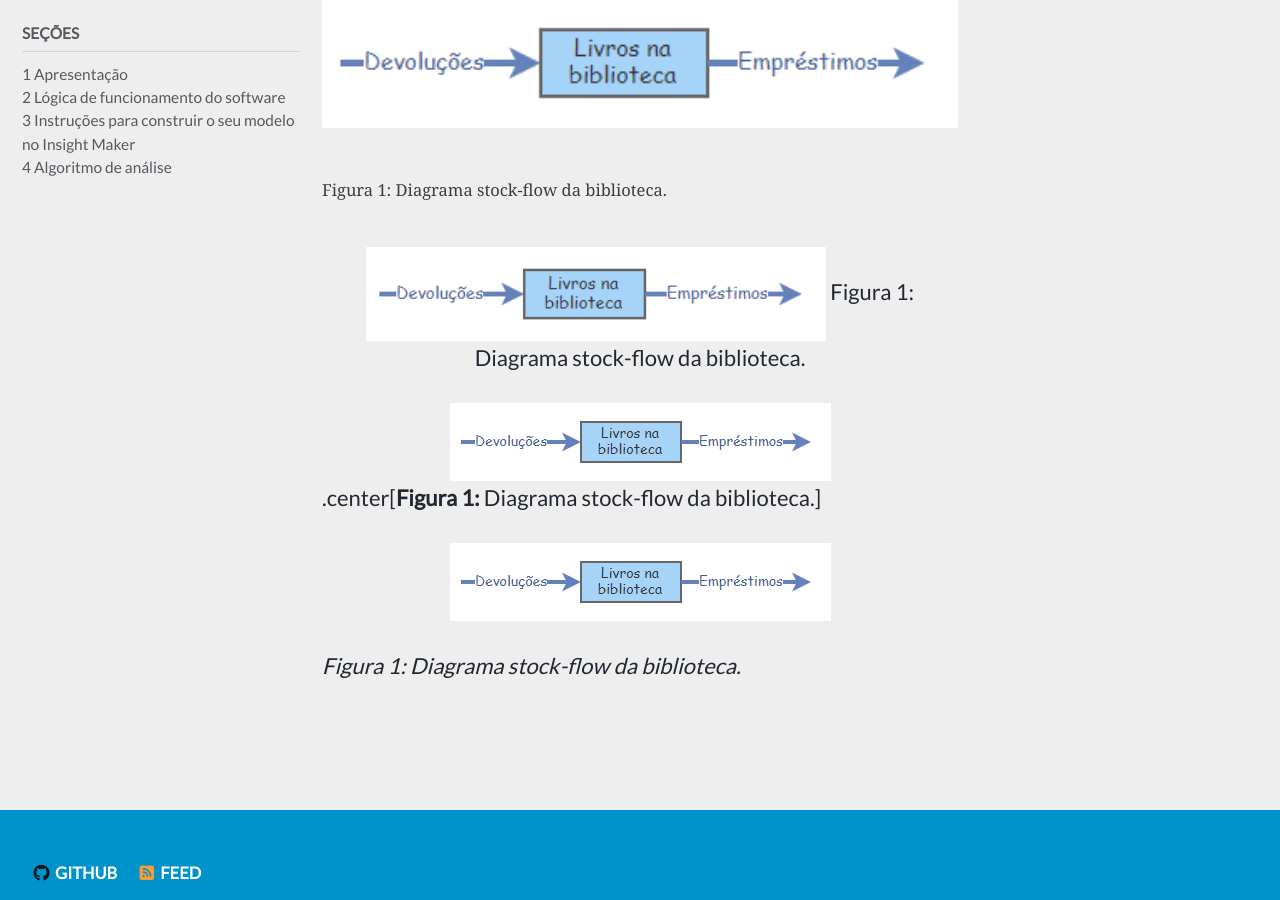
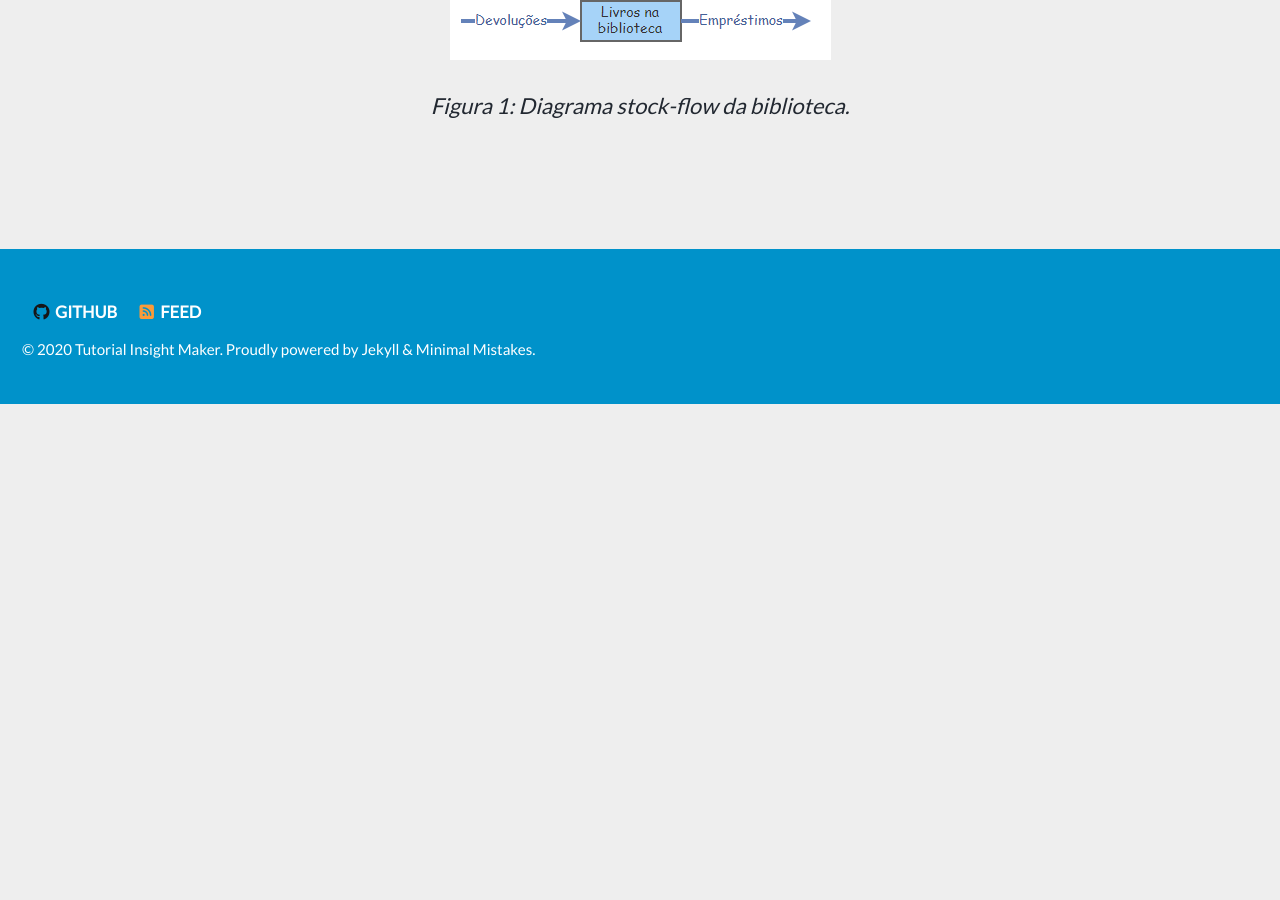
Before and after one commit to milenalauschner/MM, a Jekyll site: the page built from _pages/apresentação.md, in a window 1280 px wide and 900 px high, scrolled down 2238 px. Built offline with Jekyll 4.4.1, drawn with Linux system fonts in a browser that asks for light colours; cached includes are drawn as plain includes; nearby versions of some CDN libraries; formulas are drawn with MathJax 3; comment, search, counter and statistics services are not loaded; after the commit the page ends 2643 px from its top, so only the background shows below that.

Commit message:
Update apresentação.md

```diff
--- a/_pages/apresentação.md
+++ b/_pages/apresentação.md
@@ -32,26 +32,9 @@ Para isso vamos construir um modelo sobre o estoque de livros na biblioteca leva
 Considere que há certa quantidade de livros disponíveis em uma biblioteca, ou seja, tem um estoque de livros. Digamos que em certo momento haja $$n$$ livros na biblioteca. Essa quantidade de livros pode diminuir porque alguns livros são emprestados aos alunos, assim como pode aumentar porque alguns livros que estavam emprestados são devolvidos. Um diagrama que representa o número de livros na biblioteca está representado na Figura 1. Nessa figura, o retângulo representa o estoque de livros. As setas representam livros que entram ou saem da biblioteca.  A seta da esquerda, apontando para dentro do retângulo, indica que há um fluxo de livros entrando no estoque da biblioteca (devoluções de livros pelos alunos). A da direita, apontando para fora do retângulo, indica que há um fluxo de livros saindo do estoque da biblioteca (empréstimos de livros para alunos).
 {: .text-justify}
 
-<figure>
-    <p align="center"><a href="{{ site.url }}{{ site.baseurl}}/assets/images/biblioteca1.png"><img src="{{ site.url }}{{ site.baseurl }}/assets/images/biblioteca1.png" alt="Diagrama stock-flow" width="30%"></a></p>
-    <p align="center"><figcaption>Figura 1: Diagrama stock-flow da biblioteca.</figcaption></p>
-</figure>
-{: .align-center}
-
-<p align="center">
-  <img width="460" height="300" src="{{ site.url }}{{ site.baseurl }}/assets/images/biblioteca1.png">
-  <imgcaption>Figura 1: Diagrama stock-flow da biblioteca.</imgcaption>
-</p>
-
-
-![Figura 1: Diagrama stock-flow da biblioteca.]({{ site.url }}{{ site.baseurl
-}}/assets/images/biblioteca1.png){: .align-center}
- .center[**Figura 1:** Diagrama stock-flow da biblioteca.]
-
-
 ![Figura 1: Diagrama stock-flow da biblioteca.]({{ site.url }}{{ site.baseurl
 }}/assets/images/biblioteca1.png){: .align-center}
 
 {: .image-caption}
 *Figura 1: Diagrama stock-flow da biblioteca.*
- {: .align-center}
+ {: .text-center}
```
